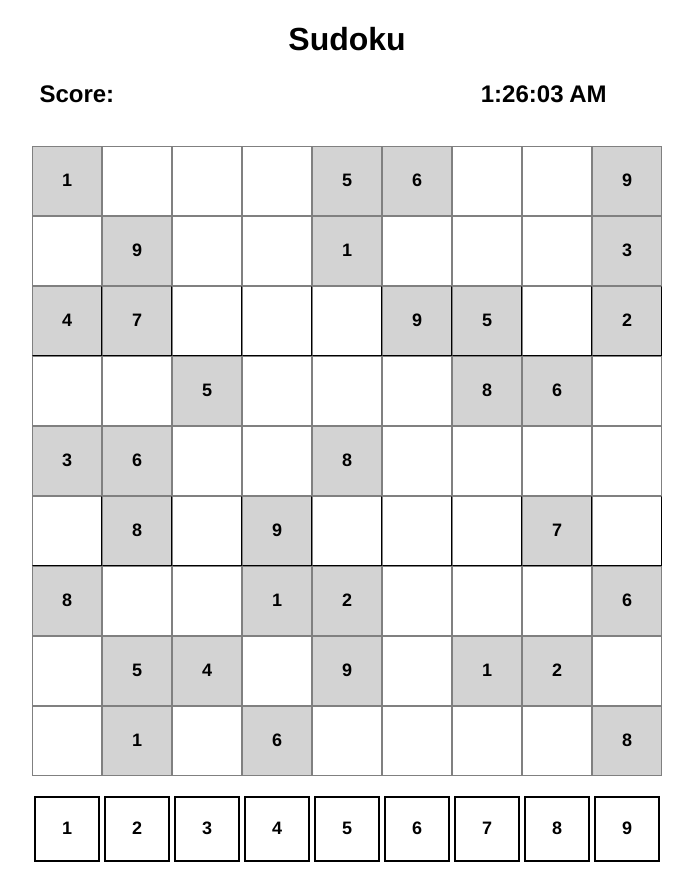
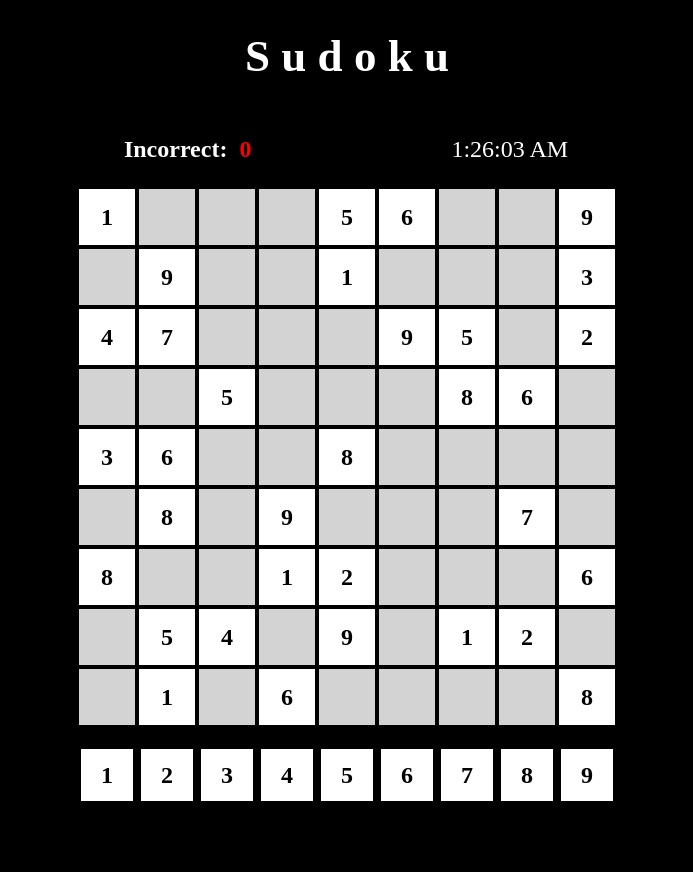
Before and after one commit to jholt3/Milestone-Project-1_Browser-Game, a plain HTML site: page index.html in a window 1280 px wide. Shown: the whole page, without its empty margins (293-986 px from the left). After the commit the page ends 813 px from the top, so only its background shows below. Drawn offline with Linux system fonts and the light colour scheme.

Commit message:
updated styling and added incorrect attempt counter

```diff
--- a/index.html
+++ b/index.html
@@ -1,21 +1,21 @@
 <!DOCTYPE html>
 <head>
-    <title>Sudoku</title>
+    <title>Sudoku </title>
     <link rel="stylesheet" href="style.css">
     <script src="index.js"></script>
 </head>
 <body>
 
     <!--H1 Sudoku Tag-->
-    <h1>Sudoku</h1>
+    <h1>S u d o k u</h1>
 
-    <!--H2 Score (Top Left) Timer (Top Right)-->
-    <h2>
-        <span id='cScore'>Score:</span>
-        <span id='cTime'>Time:</span>
-    </h2>
+    <!--DIV Score (Top Left) Timer (Top Right)-->
+    <div class='header'>
+        <p>Incorrect: &nbsp;</p>
+        <div id='score'>0</div>
 
-    <br>
+        <div id='timeDisplay'></div>
+    </div>
 
     <!--DIV that contains 9x9 Grid (Refactored to be generated by function that references an array)-->
     <div id='grid'></div>
--- a/index.js
+++ b/index.js
@@ -1,5 +1,9 @@
+// Define selected row cells and selected grid cells
 let rSelected = null;
 let gSelected = null;
+
+//Set score
+let score = 0;
 
 
 // 9x9 grid numbers (potentially fetch data from API)
@@ -28,25 +32,25 @@ let solutionArray = [
 ]
 
 
-// Boolean function that allows number to be included or rejected depending on accuracy
+
 
 // Function that tracks time  and displays it
 setInterval(myTimer, 1000);
 
 function myTimer() {
     const date = new Date();
-    document.getElementById("cTime").innerHTML = date.toLocaleTimeString();
+    document.getElementById("timeDisplay").innerHTML = date.toLocaleTimeString();
 }
-
-// Function that keeps score and displays it
 
 
 // Function that populates the cells in the game grid and row of numbers that can be selected (Referenced tutorial here:https://www.youtube.com/watch?v=S4uRtTb8U-U)
 
 window.onload = function(){
     populateCells();
+
 }
 
+// Row of numbers
 function populateCells(){
     for (let i=1; i<=9; i++) {
         let rCell = document.createElement('div');
@@ -57,6 +61,7 @@ function populateCells(){
         document.getElementById('row').appendChild(rCell);
     }
 
+    // Game grid
     for (let x=0; x<9; x++) {
         for (let y=0; y<9; y++) {
             let gCell = document.createElement('div');
@@ -64,12 +69,6 @@ function populateCells(){
         if (grid[x][y] != "e"){
             gCell.innerText = grid[x][y];
             gCell.classList.add('gStyle');
-        }
-        if (x == 2 || x == 5) {
-            gCell.classList.add('hBorder');
-        }
-        if (x == 2 || x == 5) {
-            gCell.classList.add('vBorder');
         }
             gCell.addEventListener('click', selectGCell);
             gCell.classList.add('gCell');
@@ -88,8 +87,27 @@ function selectRCell() {
     rSelected.classList.add('cSelected');
 }
 
+// Function that places the selected number in a grid cell when it is clicked (Referenced tutorial here:https://www.youtube.com/watch?v=S4uRtTb8U-U )
 function selectGCell() {
     if (rSelected) {
-        this.innerText = rSelected.id;
+        if (this.innerText !='') {
+            return;
+        }
+
+
+//location of cell in the grid (i.e. 0-0, 0-1, etc)
+        let location = this.id.split('e');
+        let x = parseInt(location[0]);
+        let y = parseInt(location[1]);
+
+        if(solutionArray[x][y] == rSelected.id) {
+            this.innerText = rSelected.id;
+        }
+// Function that keeps score and displays it
+        else {
+            score +=1;
+            document.getElementById('score').innerText = score;
+        }
     }
+
 }
--- a/style.css
+++ b/style.css
@@ -1,19 +1,29 @@
+h1 {
+    color: white;
+    font-size: 45px;
+}
 body {
     text-align: center;
-    font-family: Helvetica;
+    font-family: montserrat;
+    background-color: black;
 }
 
-#cScore {
-    padding-right: 15em;
+#score {
+    padding-right:200px;
+    color: red;
+    font-size: 24px;
+    font-weight: bold;
 }
 
-#cTime {
-    padding-right: 2em;
+#timeDisplay {
+    padding-right: 2px;
+    color: white;
+    font-size: 24px;
 }
 
 #grid {
-    width: 630px;
-    height: 630px;
+    width: 540px;
+    height: 540px;
 
     margin: 0 auto;
     display: flex;
@@ -22,20 +32,33 @@ body {
 }
 
 #row {
-    width: 630px;
-    height: 70px;
+    width: 540px;
+    height: 60px;
 
     margin: 0 auto;
     display: flex;
     flex-wrap: wrap;
 }
 
+.header {
+    display: flex;
+    align-items: center;
+    justify-content: center;
+}
+
+p {
+    font-weight: bold;
+    color: white;
+    font-size: 24px;
+}
 .gCell {
-    width: 68px;
-    height: 68px;
-    border: 1px solid gray;
+    width: 56px;
+    height: 56px;
+    border: 2px solid black;
+    background-color: lightgray;
 
-    font-size: 18px;
+
+    font-size: 24px;
     font-weight: bold;
     display: flex;
     justify-content: center;
@@ -43,12 +66,13 @@ body {
 }
 
 .rCell {
-    width: 62px;
-    height: 62px;
+    width: 52px;
+    height: 52px;
     border: 2px solid black;
     margin: 2px;
+    background-color: white;
 
-    font-size: 18px;
+    font-size: 24px;
     font-weight: bold;
     display: flex;
     justify-content: center;
@@ -56,17 +80,13 @@ body {
 }
 
 .cSelected {
-    background-color:limegreen;
+    background-color:rgb(217, 240, 187);
+}
+
+.gSelected{
+    background-color: white;
 }
 
 .gStyle {
-    background-color: lightgray;
+    background-color: white;
 }
-
-.hBorder {
-    border-bottom: 1px solid black;
-}
-
-.vBorder {
-    border-right: 1px solid black;
-}
```
Also changed, not shown: 7 other files.
